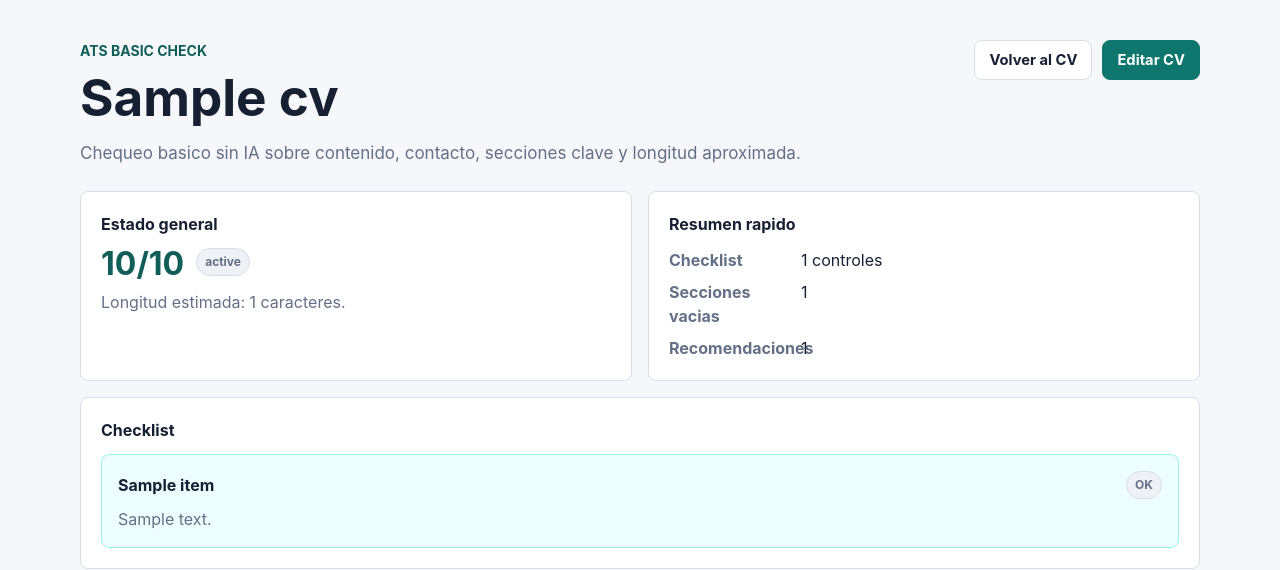
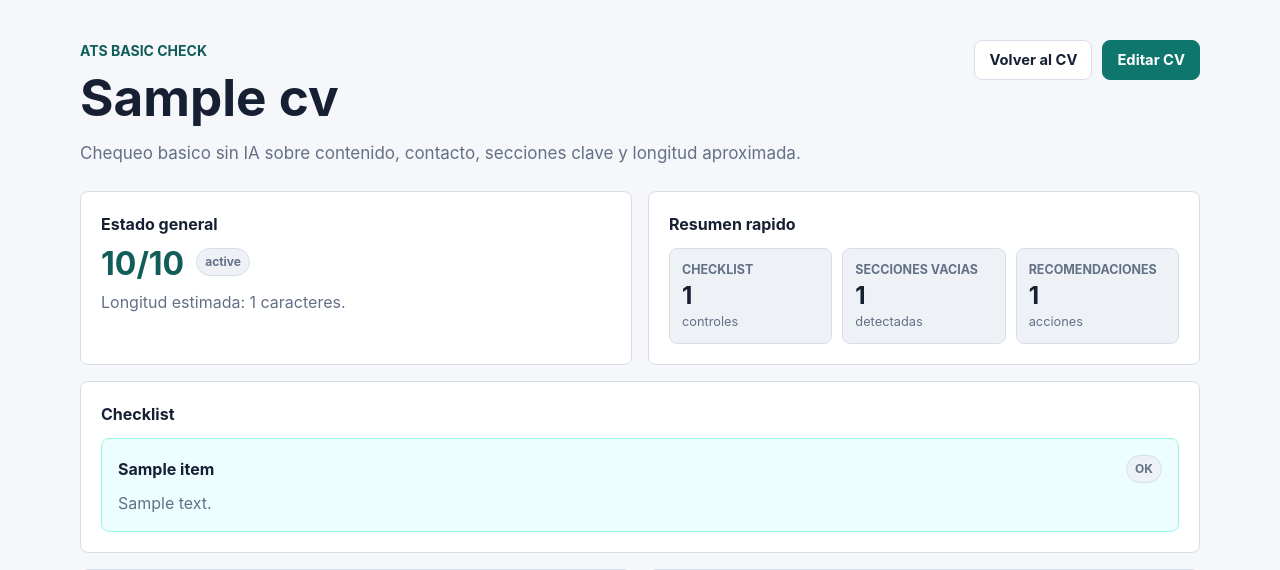
Before and after one commit to zetchs7/cv-latex, a FastAPI app: template app/templates/ats/cv_analysis.html in a window 1280 px wide. Shown: the part 65-635 px from the top of the page. Run offline with FastAPI, Linux system fonts and the light colour scheme; the template is opened without the code that fills it: most values are stand-ins (such as "Sample title", 1, 10 or a date in 2020); parts of the project's set-up code (start-up, migrations or seed data) failed here and were passed over.

Commit message:
fix(ui): polish ats and cv list layout

```diff
--- a/app/static/css/app.css
+++ b/app/static/css/app.css
@@ -277,7 +277,7 @@ h1 {
 .data-table th,
 .data-table td {
   border-bottom: 1px solid var(--border);
-  padding: 14px;
+  padding: 10px 12px;
   text-align: left;
   vertical-align: top;
 }
@@ -300,6 +300,10 @@ h1 {
   align-items: center;
   gap: 10px;
   flex-wrap: wrap;
+}
+
+.action-row.compact {
+  gap: 6px;
 }
 
 .action-row form,
@@ -465,6 +469,53 @@ dd {
   color: var(--muted);
 }
 
+.ats-metrics {
+  display: grid;
+  grid-template-columns: repeat(3, minmax(0, 1fr));
+  gap: 10px;
+}
+
+.ats-metric {
+  display: grid;
+  gap: 4px;
+  border: 1px solid var(--border);
+  border-radius: 8px;
+  background: var(--surface-muted);
+  padding: 12px;
+}
+
+.ats-metric span {
+  color: var(--muted);
+  font-size: 0.78rem;
+  font-weight: 700;
+  text-transform: uppercase;
+}
+
+.ats-metric strong {
+  color: var(--text);
+  font-size: 1.5rem;
+  line-height: 1;
+}
+
+.ats-metric small {
+  color: var(--muted);
+  font-size: 0.8rem;
+}
+
+.cv-main-cell {
+  display: grid;
+  gap: 3px;
+}
+
+.cv-main-cell strong {
+  font-size: 0.95rem;
+}
+
+.cv-main-cell span {
+  color: var(--muted);
+  font-size: 0.82rem;
+}
+
 .ats-checklist-panel {
   margin-bottom: 16px;
 }
@@ -555,6 +606,7 @@ dd {
   .form-grid,
   .detail-grid,
   .ats-summary-grid,
+  .ats-metrics,
   .export-panel,
   .import-panel {
     grid-template-columns: 1fr 1fr;
@@ -575,6 +627,7 @@ dd {
   .form-grid,
   .detail-grid,
   .ats-summary-grid,
+  .ats-metrics,
   .export-panel,
   .import-panel {
     grid-template-columns: 1fr;
--- a/app/templates/ats/cv_analysis.html
+++ b/app/templates/ats/cv_analysis.html
@@ -27,14 +27,23 @@
 
   <article class="detail-panel">
     <h2>Resumen rapido</h2>
-    <dl>
-      <dt>Checklist</dt>
-      <dd>{{ analysis.checklist|length }} controles</dd>
-      <dt>Secciones vacias</dt>
-      <dd>{{ analysis.empty_sections|length }}</dd>
-      <dt>Recomendaciones</dt>
-      <dd>{{ analysis.recommendations|length }}</dd>
-    </dl>
+    <div class="ats-metrics">
+      <div class="ats-metric">
+        <span>Checklist</span>
+        <strong>{{ analysis.checklist|length }}</strong>
+        <small>controles</small>
+      </div>
+      <div class="ats-metric">
+        <span>Secciones vacias</span>
+        <strong>{{ analysis.empty_sections|length }}</strong>
+        <small>detectadas</small>
+      </div>
+      <div class="ats-metric">
+        <span>Recomendaciones</span>
+        <strong>{{ analysis.recommendations|length }}</strong>
+        <small>acciones</small>
+      </div>
+    </div>
   </article>
 </section>
 
```
Also changed, not shown: app/templates/cvs/index.html (+7 -3 lines).
